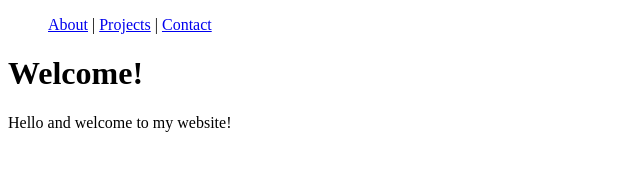
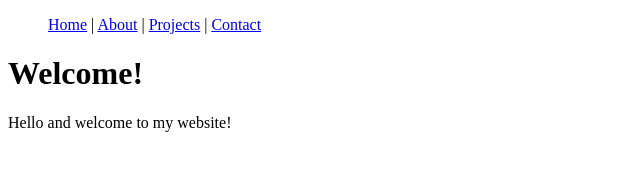
Before and after one commit to sefortescue/sefortescue.github.io, a plain HTML site: page docs/index.html in a window 1280 px wide. Shown: the full height of the page, 0-640 px from the left. Drawn offline with Linux system fonts and the light colour scheme.

Commit message:
index changes

```diff
--- a/docs/index.html
+++ b/docs/index.html
@@ -10,6 +10,7 @@
 
 			<ul style = "font-family:Ubuntu">
 
+				<a href="https://sefortescue.github.io">Home</a> |
 				<a href="https://sefortescue.github.io/about/">About</a> |
 				<a href="https://sefortescue.github.io/projects/">Projects</a> |
 				<a href="https://sefortescue.github.io/contact/">Contact</a>
```
